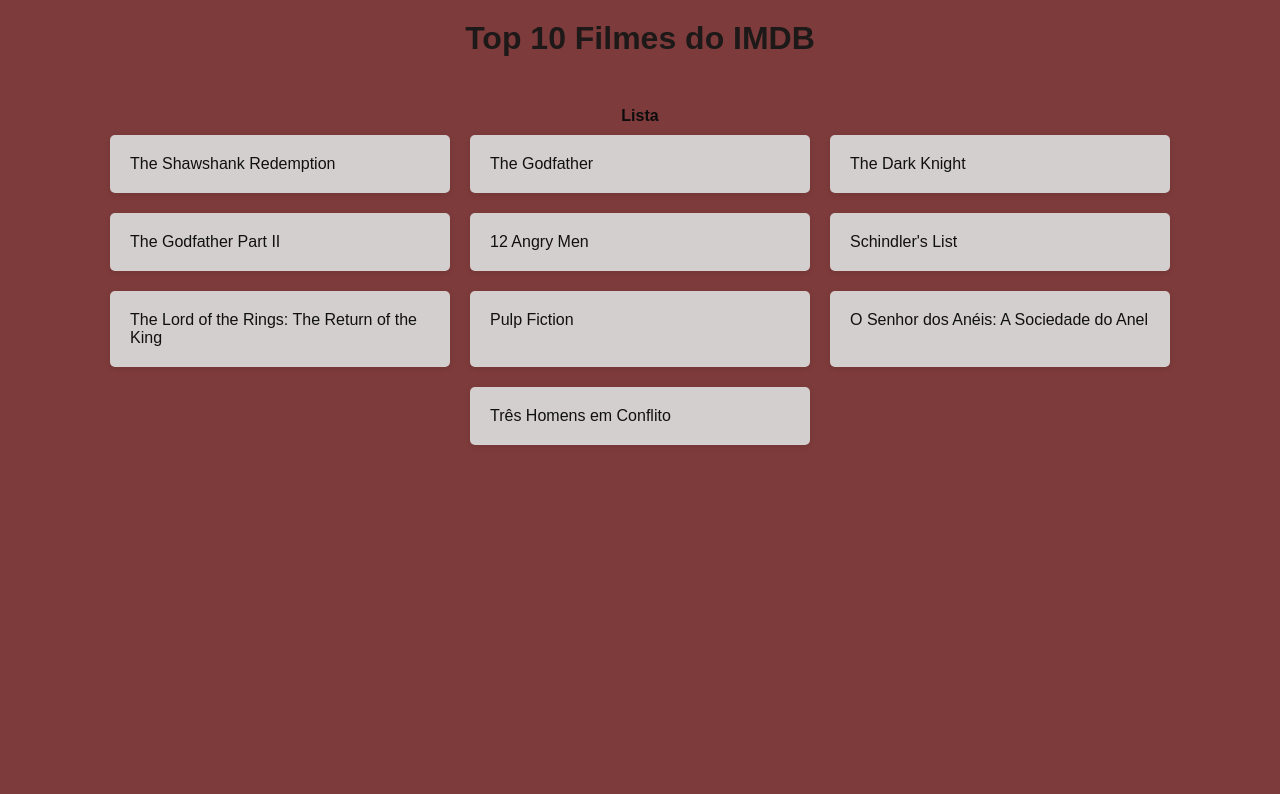
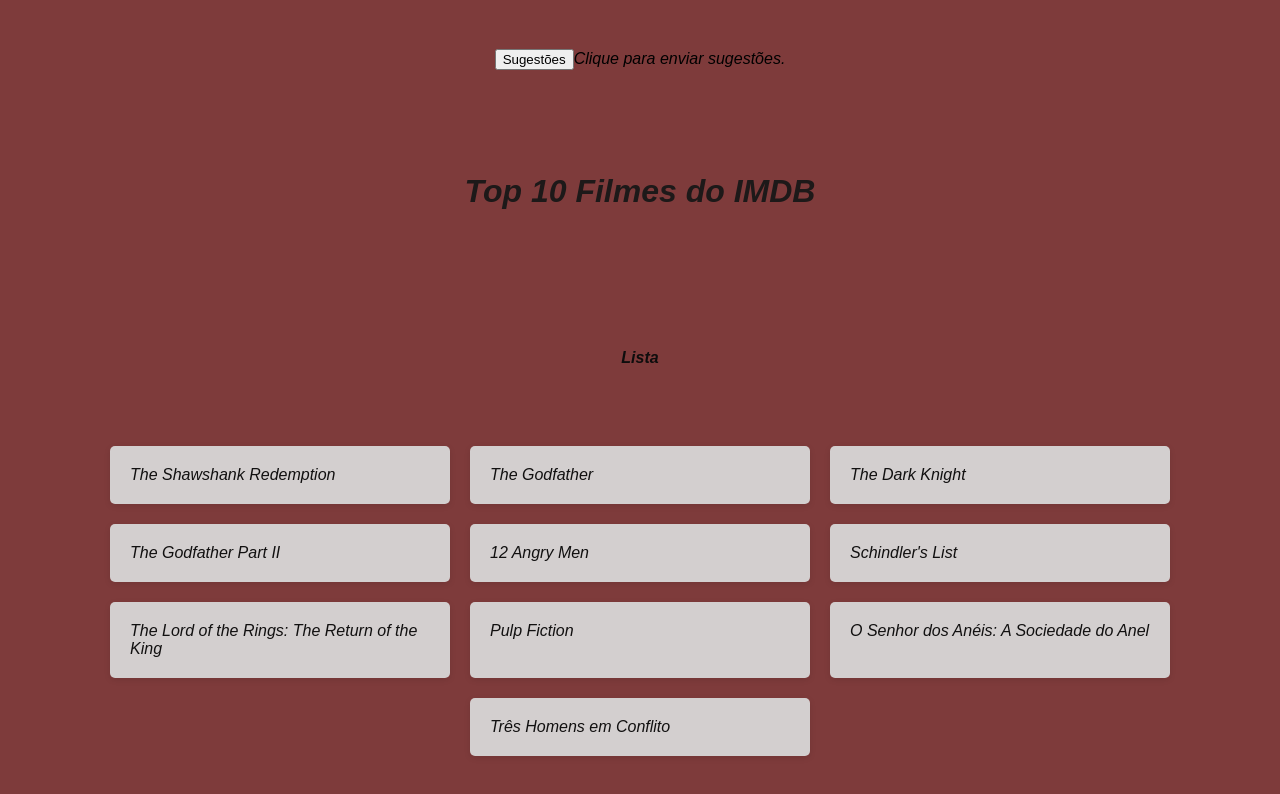
Before and after one commit to DevRodrigoAraujo/Fundamentos-web, a plain HTML site: page index.html in a window 1280 px wide. Drawn offline with Linux system fonts and the light colour scheme.

Commit message:
Add files via upload

```diff
--- a/index.html
+++ b/index.html
@@ -6,56 +6,10 @@
     <title>Top10 Filmes do IMDB</title>
 
     <link rel="stylesheet" href="style.css">
-
-    <style>
-
-        body {
-          font-family: Arial, sans-serif;
-          background-color: #7e3b3b;
-          margin: 0;
-          padding: 0;
-        }
-
-        h1 {
-          color: #1d1919;
-          text-align: center;
-          margin-top: 20px;
-        }
-
-        ul {
-          list-style-type: none;
-          margin: 0;
-          padding: 0;
-          display: flex;
-          flex-wrap: wrap;
-          justify-content: center;
-        }
-
-        li {
-          background-color: #d3cfcf;
-          box-shadow: 0 2px 6px rgba(0, 0, 0, 0.1);
-          margin: 10px;
-          padding: 20px;
-          border-radius: 5px;
-          display: flex;
-          flex-direction: row;
-          width: 300px;
-        }
-
-        a {
-          color: #111010;
-          text-decoration: none;
-        }
-
-        strong {
-          display: block;
-          text-align: center;
-          margin-top: 50px;
-          color: #0e0d0d;
-        }
+    <button onclick="exibirAlerta()">Sugestões</button>
+    <p onmouseover="alterarConteudo()">Clique para enviar sugestões.</p>
 
 
-      </style>
 </head>
 <body>
   <h1>Top 10 Filmes do IMDB</h1>
@@ -93,5 +47,15 @@
         <a href="posteres.html" target="_blank">Três Homens em Conflito </a>
       </li>
     </ul>
+
+    <script>
+        function exibirAlerta() {
+          alert("Sugestão enviada");
+        }
+
+        function alterarConteudo() {
+          document.querySelector("p").innerHTML = "Mande sua sugestão";
+        }
+      </script>
 </body>
 </html>
--- /dev/null
+++ b/script.js
@@ -0,0 +1,6 @@
+function exibirAlerta() {
+    alert("Sugestão enviada");
+  }
+  function alterarConteudo() {
+    document.querySelector("p").innerHTML = "Mande sua sugestão";
+  }
--- /dev/null
+++ b/style.css
@@ -0,0 +1,137 @@
+body {
+    font-family: Arial, sans-serif;
+    background-color: #7e3b3b;
+    margin: 0;
+    padding: 0;
+    }
+
+    h1 {
+    color: #1d1919;
+    text-align: center;
+    margin-top: 20px;
+    }
+
+    ul {
+    list-style-type: none;
+    margin: 0;
+    padding: 0;
+    display: flex;
+    flex-wrap: wrap;
+    justify-content: center;
+    }
+
+    li {
+    background-color: #d3cfcf;
+    box-shadow: 0 2px 6px rgba(0, 0, 0, 0.1);
+    margin: 10px;
+    padding: 20px;
+    border-radius: 3px;
+    display: flex;
+    flex-direction: row;
+    width: 300px;
+    }
+
+    a {
+    color: #111010;
+    text-decoration: none;
+    }
+
+    strong {
+    display: block;
+    text-align: center;
+    margin-top: 50px;
+    color: #0e0d0d;
+    }
+
+    body {
+        font-family: Arial, sans-serif;
+        background-color: #7e3b3b;
+        margin: 0;
+        padding: 0;
+        }
+
+        h1 {
+        color: #1d1919;
+        text-align: center;
+        margin-top: 20px;
+        }
+
+        ul {
+        list-style-type: none;
+        margin: 0;
+        padding: 0;
+        display: flex;
+        flex-wrap: wrap;
+        justify-content: center;
+        }
+
+        li {
+        background-color: #d3cfcf;
+        box-shadow: 0 2px 6px rgba(0, 0, 0, 0.1);
+        margin: 10px;
+        padding: 20px;
+        border-radius: 5px;
+        display: flex;
+        flex-direction: row;
+        width: 300px;
+        }
+
+        a {
+        color: #111010;
+        text-decoration: none;
+        }
+
+        strong {
+        display: block;
+        text-align: center;
+        margin-top: 50px;
+        color: #0e0d0d;
+        }
+
+        /* CSS da página 2 */
+
+        h4 {
+        margin: 50px 0 5px;
+        font-size: 24px;
+        }
+
+        img {
+        display: block;
+        margin: 6 auto;
+        max-width: 300px;
+        height: auto;
+        }
+
+        h1 {
+        text-align: center;
+        margin-top: 20px;
+        }
+
+        body {
+        font-family: Arial, sans-serif;
+        font-style: italic;
+        background-color: #7e3b3b;
+        }
+
+        body {
+            display: flex;
+            flex-wrap: wrap;
+            justify-content: center;
+            align-items: center;
+            height: 100vh;
+          }
+
+          h1 {
+            width: 100%;
+            text-align: center;
+          }
+
+          h4 {
+            margin: 1rem;
+          }
+
+          img {
+            width: 200px;
+            height: auto;
+            margin: 1rem;
+          }
```
Also changed, not shown: posteres.html (+6 -30 lines). Lines whose indentation alone changed are shown as unchanged.
